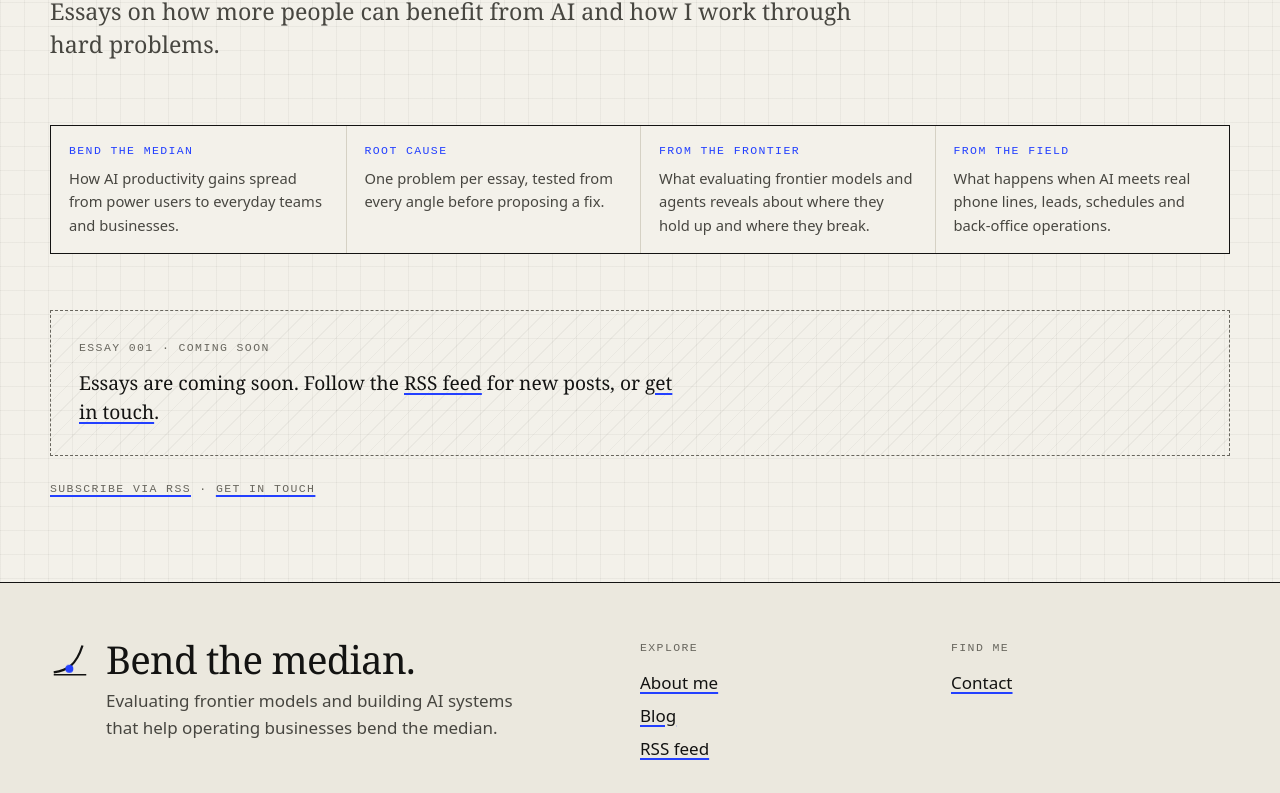
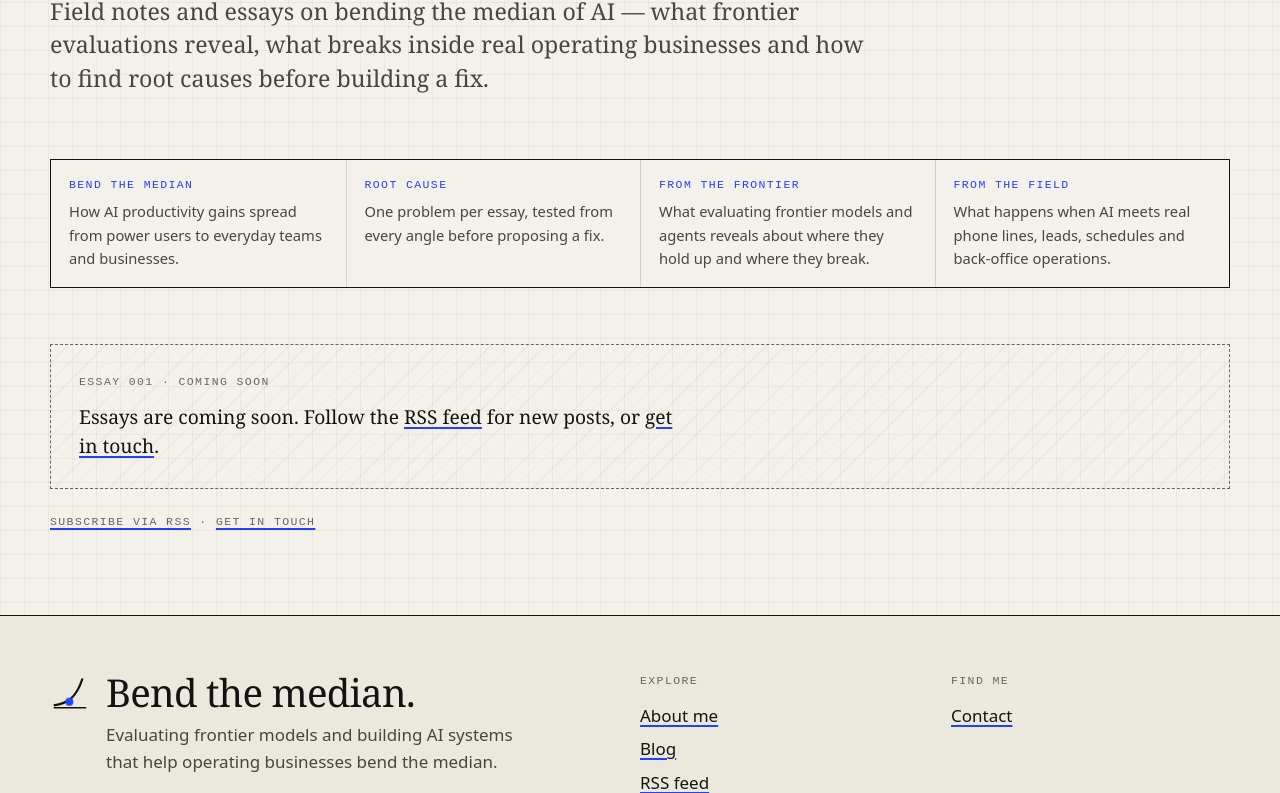
Before and after one commit to Rakeem-C/Portfolio-site, an Astro site: page /blog in a window 1280 px wide. Shown: the part 286-1079 px from the top of the page. Built offline with nearby package versions, Linux system fonts and the light colour scheme; Astro itself is replaced by a stand-in of ours.

Commit message:
Update blog/index.astro copy

```diff
--- a/src/pages/blog/index.astro
+++ b/src/pages/blog/index.astro
@@ -5,11 +5,11 @@ import { getPosts } from '../../lib/posts';
 import { SERIES } from '../../site';
 const posts = await getPosts();
 ---
-<Base title="Blog" description="Rakeem Chapman's blog on diffusing the benefits of AI to everyday businesses, finding root causes, and what the frontier is learning.">
+<Base title="Blog" description="Essays by Rakeem Chapman on bending the median of AI, frontier model evaluation, root-cause analysis and deploying AI inside operating businesses.">
   <section class="wrap head">
     <p class="label"><span class="accent">●</span> Blog · {posts.length} {posts.length === 1 ? 'post' : 'posts'}</p>
     <h1>Thinking out loud.</h1>
-    <p class="lede">Essays on how more people can benefit from AI and how I work through hard problems.</p>
+    <p class="lede">Field notes and essays on bending the median of AI — what frontier evaluations reveal, what breaks inside real operating businesses and how to find root causes before building a fix.</p>
   </section>
   <section class="wrap series">
     {Object.values(SERIES).map((s) => (<div><p class="label">{s.label}</p><p>{s.blurb}</p></div>))}
```
